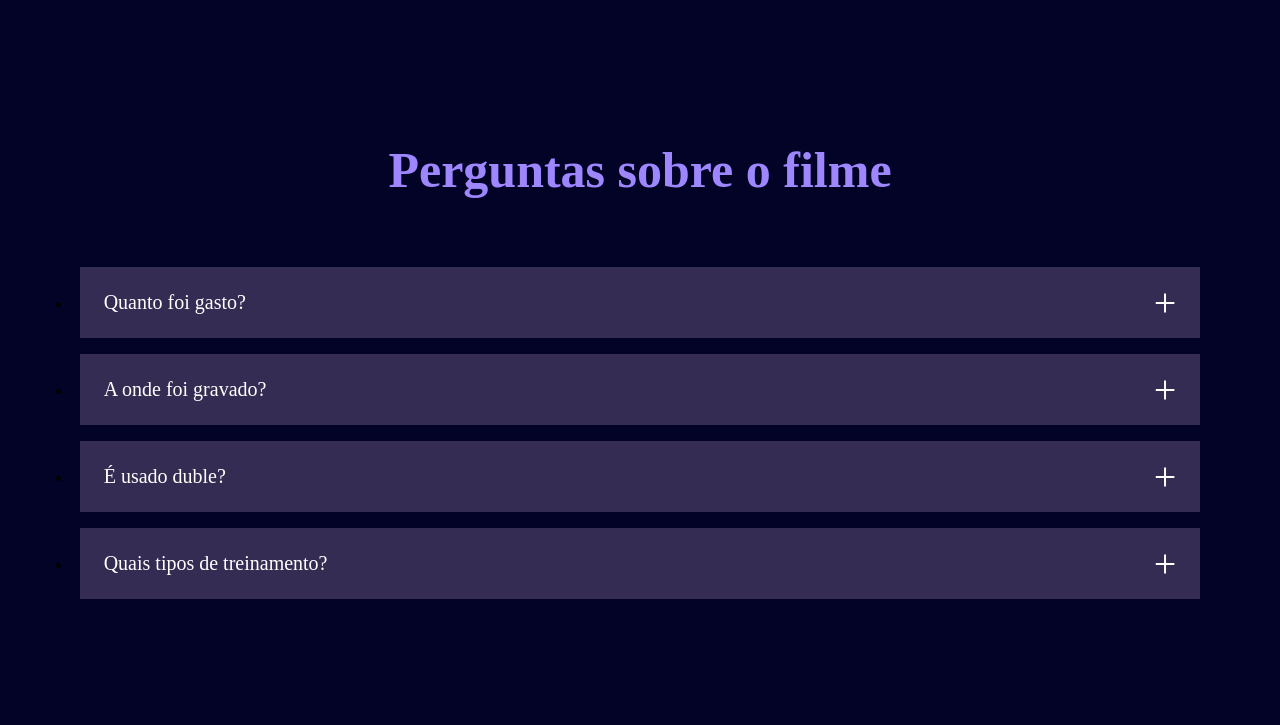
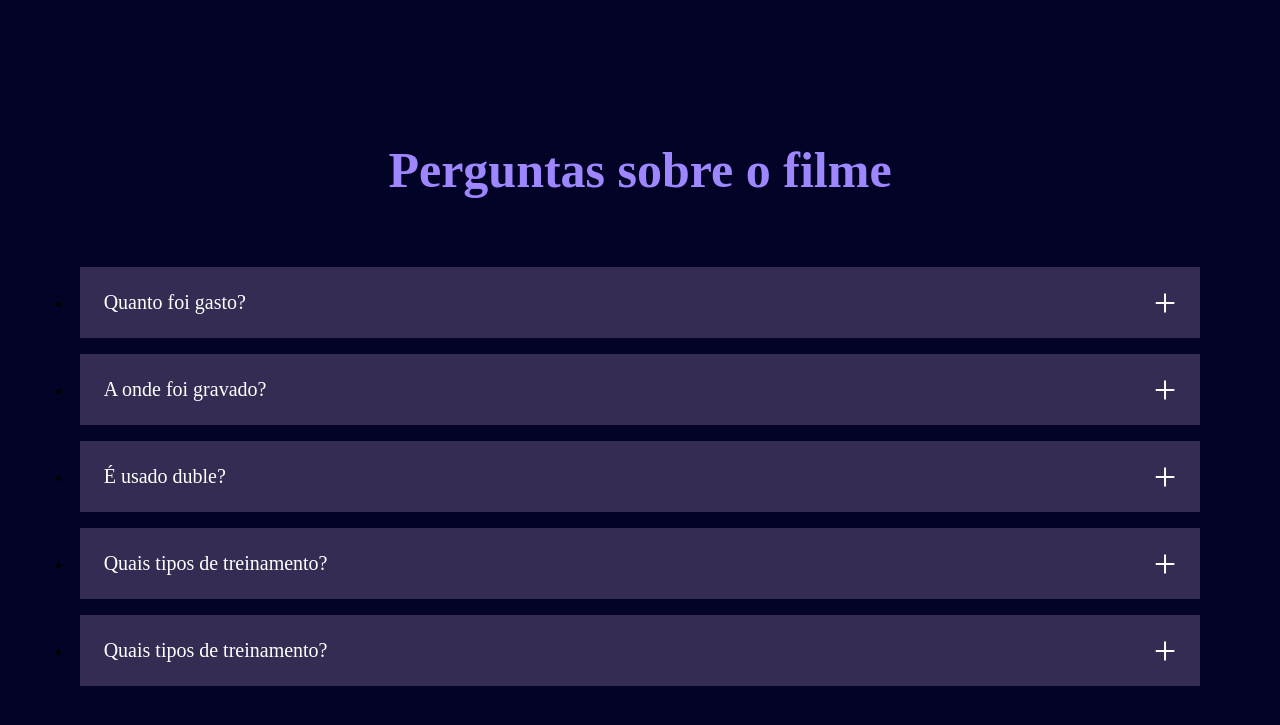
Before and after one commit to ChrisRoque/projeto-4, a website: page indes.html in a window 1280 px wide. Shown: the part 1032-1757 px from the top of the page. Before the commit the page ends 1710 px from the top, so only its background shows below. Drawn offline with nearby package versions, Linux system fonts and the light colour scheme; files that its build step writes are made by us from their sources.

Commit message:
atualiação

```diff
--- a/indes.html
+++ b/indes.html
@@ -67,6 +67,14 @@
                     Lorem ipsum dolor sit, amet consectetur adipisicing elit. Asperiores excepturi maxime repellendus. Corrupti quidem harum quis tempore debitis modi eaque ullam ab atque corporis, facere aspernatur quisquam aperiam iure adipisci.
                 </div>
             </li>
+            <li class="faq__questions__item">
+                <div class="faq__questions__item__question" data-faq-question >
+                    Quais tipos de treinamento?
+                </div>
+                <div class="faq__questions__item__answer">
+                    Lorem ipsum dolor sit, amet consectetur adipisicing elit. Asperiores excepturi maxime repellendus. Corrupti quidem harum quis tempore debitis modi eaque ullam ab atque corporis, facere aspernatur quisquam aperiam iure adipisci.
+                </div>
+            </li>
         </ul>
     </section>
 
```
